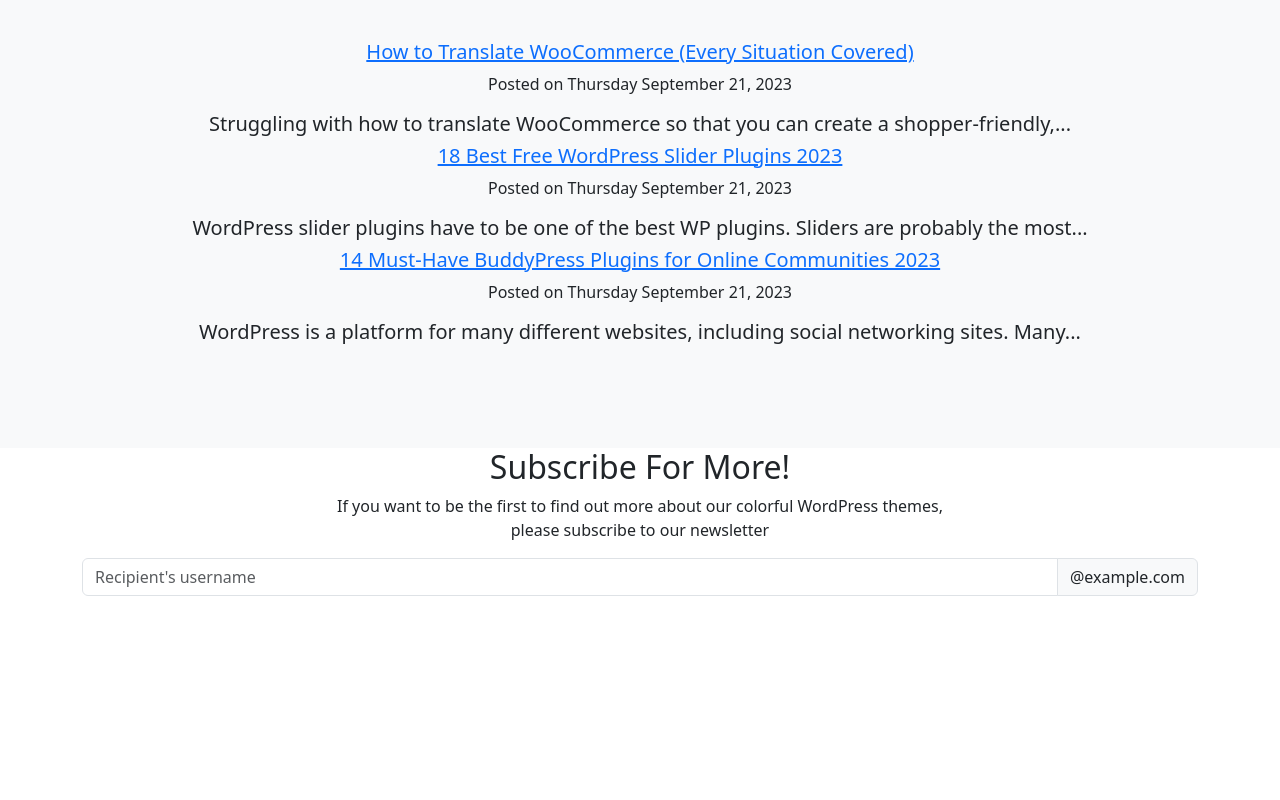
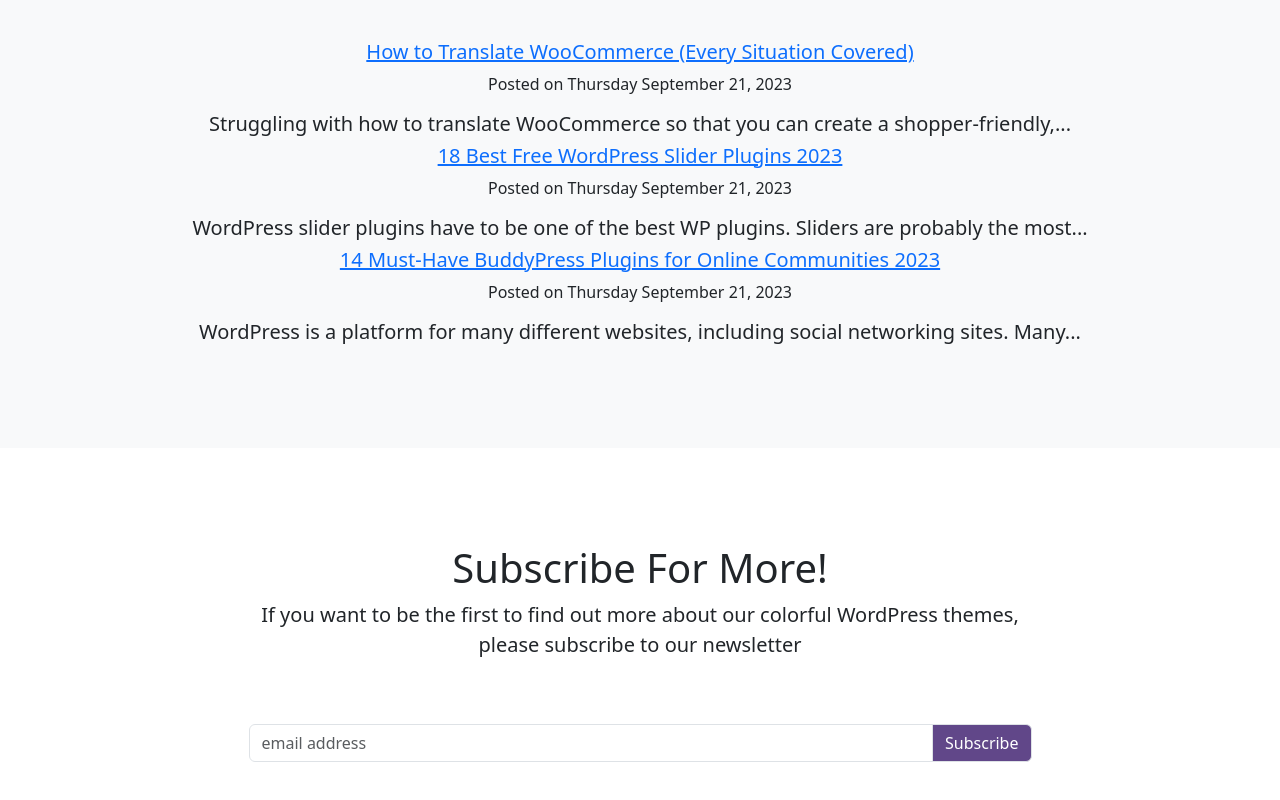
Before and after one commit to Almuwafaq/colorlib, a plain HTML site: page index.html in a window 1280 px wide. Shown: the part 3915-4715 px from the top of the page. Before the commit the page ends 4527 px from the top, so only its background shows below. Drawn offline with nearby package versions, Linux system fonts and the light colour scheme.

Commit message:
styled the input and the body going to the fotter now

```diff
--- a/index.html
+++ b/index.html
@@ -264,15 +264,16 @@
             <h5 class="pb-5">WordPress is a platform for many different websites, including social networking sites. Many...</h5>
         </div>
     </div>
-    <div class="container text-center">
-        <h2>Subscribe For More!</h2>
-        <p>If you want to be the first to find out more about our colorful WordPress themes,
+    <div class="container text-center p-5">
+        <h2 class="fs-1 fw-normal pt-5">Subscribe For More!</h2>
+        <p class="fs-5">If you want to be the first to find out more about our colorful WordPress themes,
             <br>please subscribe to our newsletter</p>
-            <div class="input-group mb-3">
-                <input type="text" class="form-control" placeholder="Recipient's username" aria-label="Recipient's username" aria-describedby="basic-addon2">
-                <span class="input-group-text" id="basic-addon2">@example.com</span>
+            <div class="input-group mb-3 w-75 mx-auto pt-5">
+                <input type="email" class="form-control" placeholder="email address" aria-label="email address" aria-describedby="basic-addon2">
+                <span class="input-group-text" id="basic-addon2" style="background-color: #614789; color: #ffffff;">Subscribe</span>
               </div>
     </div>
+    <div class="bg"></div>
 
 
 
```
